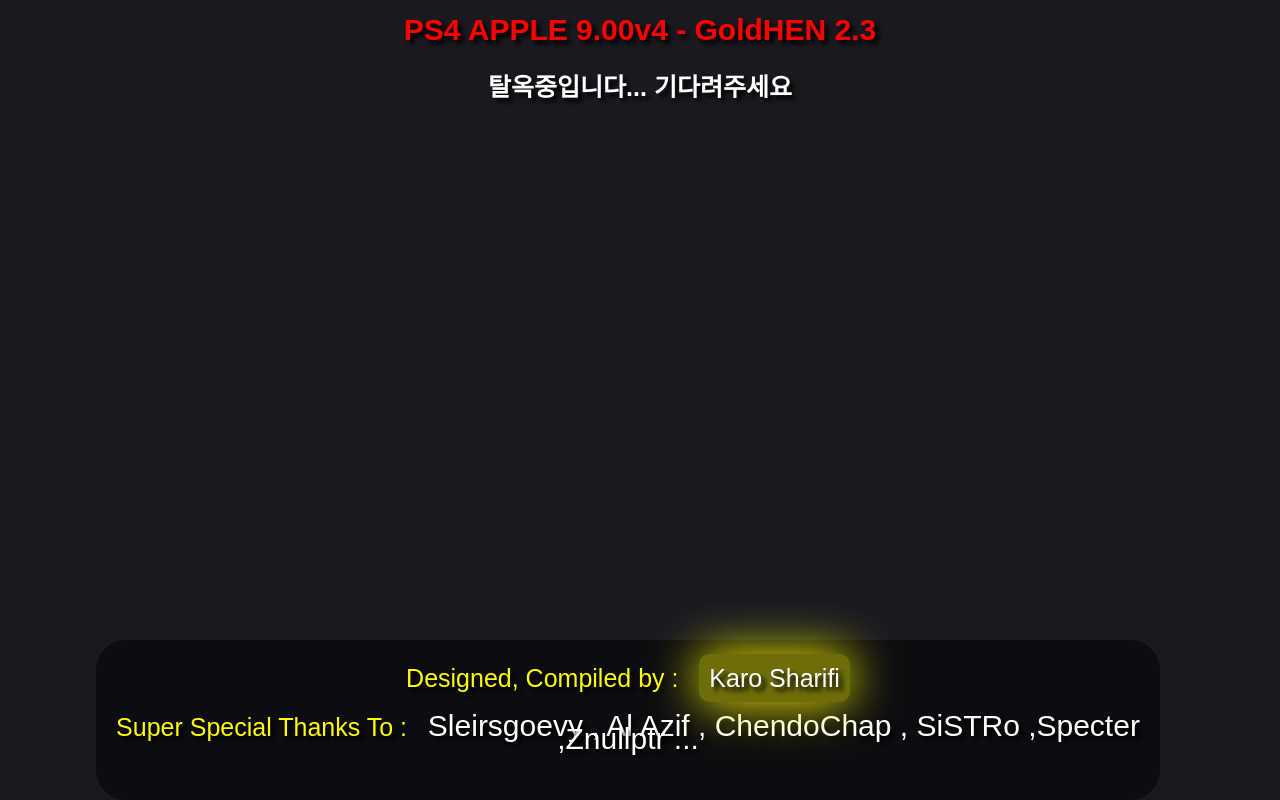
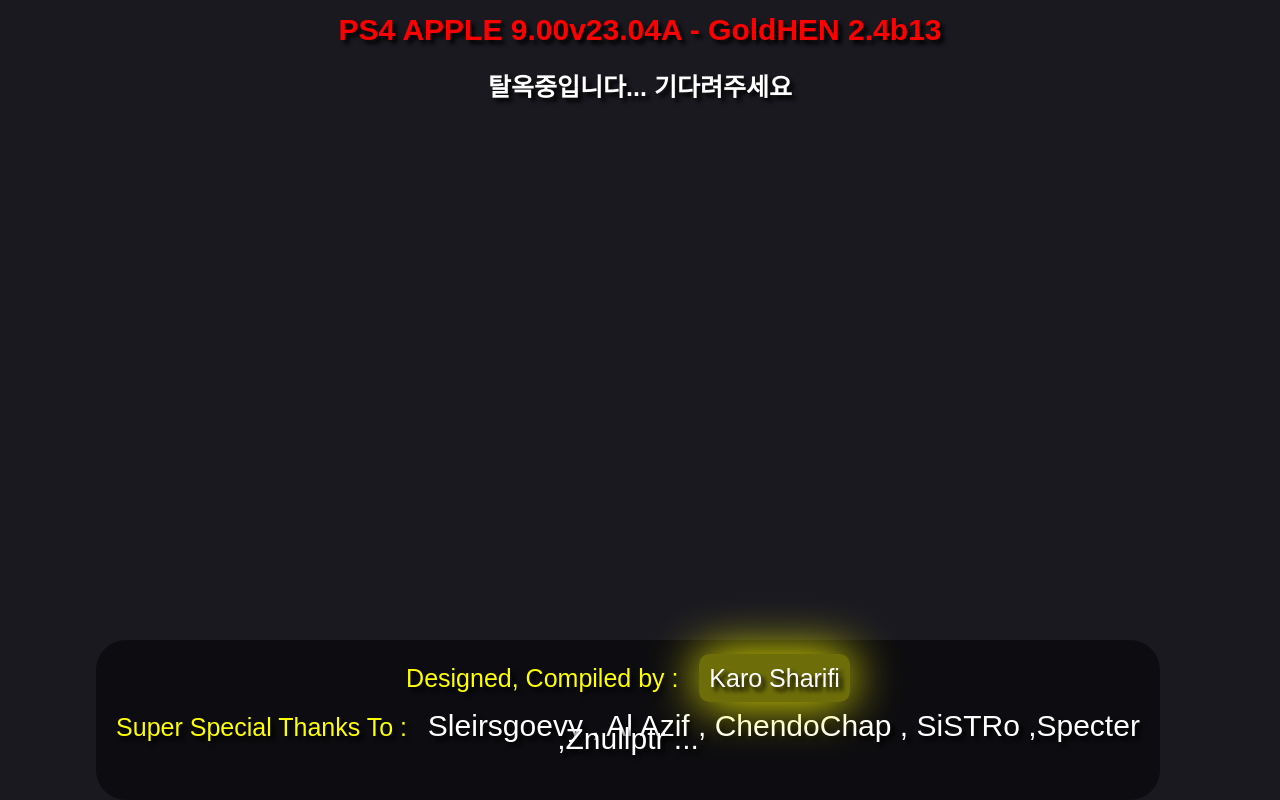
Before and after one commit to ps4apple/900, a plain HTML site: page index.html in a window 1280 px wide. Drawn offline with Linux system fonts and the light colour scheme.

Commit message:
Add files via upload

```diff
--- a/index.html
+++ b/index.html
@@ -360,7 +360,7 @@ function load_copych(){
 </script>
 </head>
 <body onload="if(localStorage.cachedL=='yes')setTimeout(poc,50);" style='background-color:#1A1920'>
-<h1 style='text-shadow: 4px 4px 4px black;font-size:30px;text-align:center;text-shadow: 4px 4px 4px black;color:red;margin-top:1%;'>PS4 APPLE 9.00v4 - GoldHEN 2.3</h1>
+<h1 style='text-shadow: 4px 4px 4px black;font-size:30px;text-align:center;text-shadow: 4px 4px 4px black;color:red;margin-top:1%;'>PS4 APPLE 9.00v23.04A - GoldHEN 2.4b13</h1>
 <h1 id=progress style='font-size:25px;text-align:center;text-shadow: 4px 4px 4px black;color:white;'>탈옥중입니다... 기다려주세요</h1>
 <br>
 <div id=all style="text-align:center;display:none">
```
